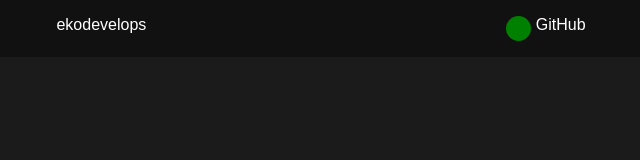
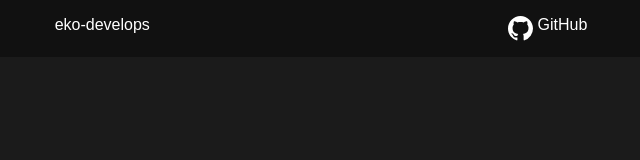
Before and after one commit to eko-develops/pomodoro-clock-react, a React (Create React App) app: page / in a window 1280 px wide. Shown: the top 160 px of the page, without its empty margins (319-959 px from the left). Built offline with nearby package versions, Linux system fonts and the light colour scheme.

Commit message:
Add react-icons and GitHub icon

```diff
--- a/package.json
+++ b/package.json
@@ -8,6 +8,7 @@
     "@testing-library/user-event": "^12.8.3",
     "react": "^17.0.2",
     "react-dom": "^17.0.2",
+    "react-icons": "^4.3.1",
     "react-scripts": "4.0.3",
     "web-vitals": "^1.1.2"
   },
--- a/src/components/Header.js
+++ b/src/components/Header.js
@@ -1,14 +1,19 @@
+import { BsGithub } from 'react-icons/bs';
+
 const Header = () => {
     return (
         <header>
             <div className="brand">
-            ekodevelops
+            <span>eko-develops</span>
             </div>
             <div className="socials">
             <div className="single-social">
-                <div className="social-icon">
-                </div>
-                <span>GitHub</span>
+                <a href="#">
+                    <BsGithub size={25} />
+                    {/* <div className="social-icon">
+                    </div> */}
+                    <span>GitHub</span>
+                </a>
             </div>
             </div>
       </header>
--- a/src/index.css
+++ b/src/index.css
@@ -54,13 +54,16 @@ button{
     display: inline-block;
 }
 
-.single-social{
+.single-social > a {
     display: flex;
+    text-decoration: none;
+    color: white;
 }
 
-.single-social > span{
+.single-social > a > span{
     margin-left: 5px;
 }
+
 
 .time{
     font-size: 5rem;
```
Also changed, not shown: 1 other file (tests, documents, lock files or other folders).
